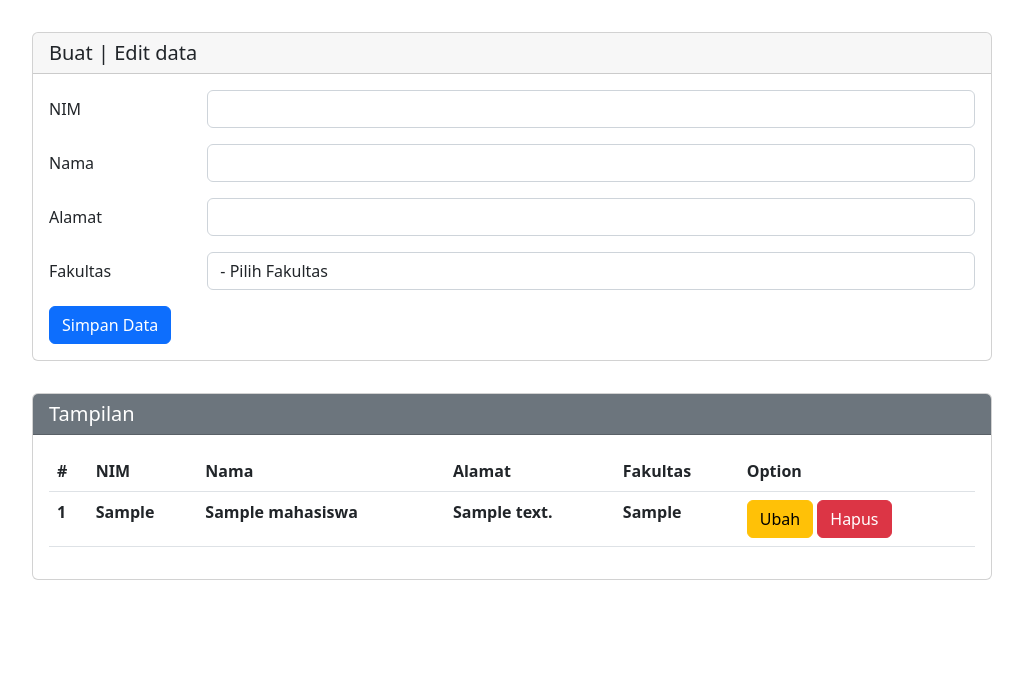
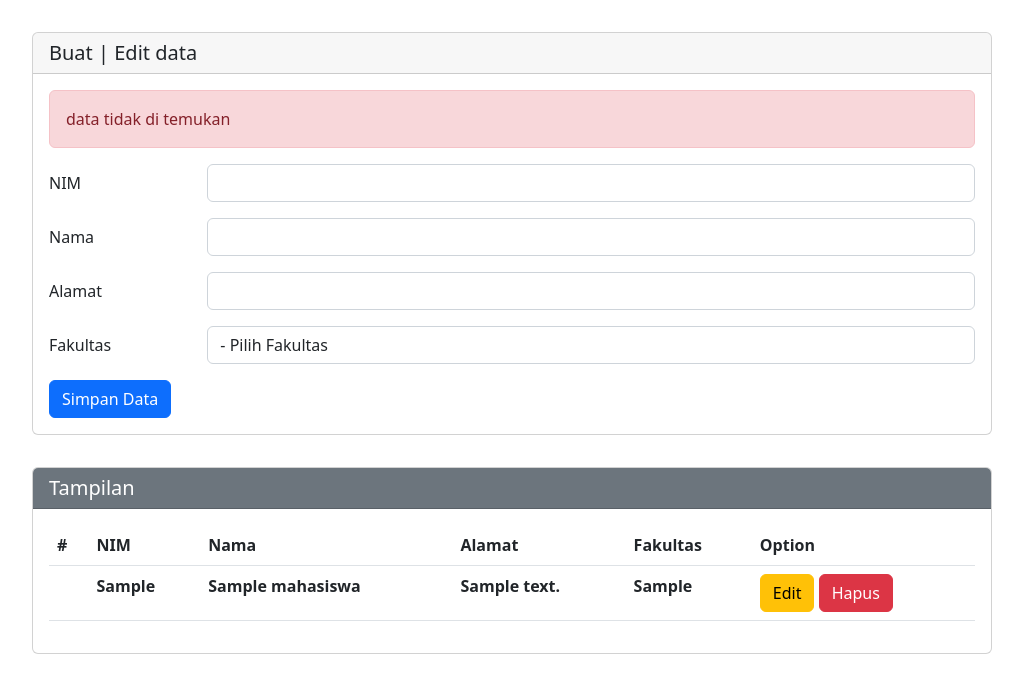
Before and after one commit to Kukuh2307/Latihan-CRUD1, a PHP site: page /index.php in a window 1280 px wide. Shown: the top 693 px of the page, without its empty margins (128-1151 px from the left). Run offline with PHP 8.4, Linux system fonts and the light colour scheme; tables that the repository leaves empty or names only in its code hold one stand-in row (values such as "Sample post"); lists and menus that the app fills with data are empty.

Commit message:
menambahkan proses update data

```diff
--- a/index.php
+++ b/index.php
@@ -13,6 +13,29 @@ $fakultas="";
 $sukses ="";
 $gagal = "";
 
+// mengecek apakah ada data yang di ubah
+if(isset($_GET["op"])){
+  $op = $_GET["op"];
+} else{
+  $op = "";
+}
+
+// apabila tombol ubah di tekan
+if($op == "edit") {
+  $id = $_GET["id"];
+  $query3 = "SELECT * FROM mahasiswa WHERE id ='$id'";
+  $select = mysqli_query($koneksi,$query3);
+  // menampilkan data yng di select
+  $output2 = mysqli_fetch_assoc($select);
+  $nim = $output2["nim"];
+  $nama = $output2["nama"];
+  $alamat = $output2["alamat"];
+  $fakultas = $output2["fakultas"];
+}
+if($nim == "") {
+  $gagal = "data tidak di temukan";
+}
+
 // apabila tombol submit telah di tekan
 // maka ambil element2 yang ada di dalammnya
 if(isset($_POST["simpan"])) {
@@ -23,6 +46,18 @@ if(isset($_POST["simpan"])) {
 
   // dan apabila semua element telah terisi maka masukkan ke dalam database
   if($nim && $nama && $alamat && $fakultas) {
+    // jika data sudah di edit dan selanjutnya di lakukan proses simpan data ke database
+    if($op == "edit") {
+      $query4 = "UPDATE mahasiswa SET nim = '$nim',nama = '$nama',alamat ='$alamat',fakultas ='$fakultas' WHERE id = '$id'";
+      $update = mysqli_query($koneksi,$query4);
+      // apabila data berhasil di update
+      if($update){
+        $sukses = "data berhasil di update";
+      } else{
+        $gagal = "data gagal di update";
+      }
+    } else {
+      // jika op selain edit berarti akan di anggap memasukkan data
       $query1 = "INSERT INTO mahasiswa(nim,nama,alamat,fakultas) values('$nim','$nama','$alamat','$fakultas')";
       $inputdata = mysqli_query($koneksi,$query1);
 
@@ -31,6 +66,7 @@ if(isset($_POST["simpan"])) {
         $sukses = "data berhasil di tambahkan";
       } else{
         $gagal = "data gagal di tambahkan";
+      }
     }
   } else{
     $gagal = "Silahkan masukkan data anda dengan lengkap";
@@ -154,7 +190,7 @@ if(isset($_POST["simpan"])) {
             // menampilkan data yang sudah di input oleh user
             $query2 = "SELECT * FROM mahasiswa ORDER BY id DESC";
             $output = mysqli_query($koneksi,$query2);
-            $idx = 1;
+            $idx = "";
             while($looping = mysqli_fetch_array($output)){
               $nim = $looping["nim"];
               $nama = $looping["nama"];
@@ -168,7 +204,8 @@ if(isset($_POST["simpan"])) {
               <th scope="row"><?php echo $alamat ?></th>
               <th scope="row"><?php echo $fakultas ?></th>
               <th scope="row">
-                <button class="btn btn-warning">Ubah</button>
+                <a href="index.php?op=edit&id=<?php echo $idx ?>"><button class="btn btn-warning"
+                    name="edit">Edit</button></a>
                 <button class="btn btn-danger">Hapus</button>
               </th>
             </tr>
```
Lines whose indentation alone changed are shown as unchanged.
